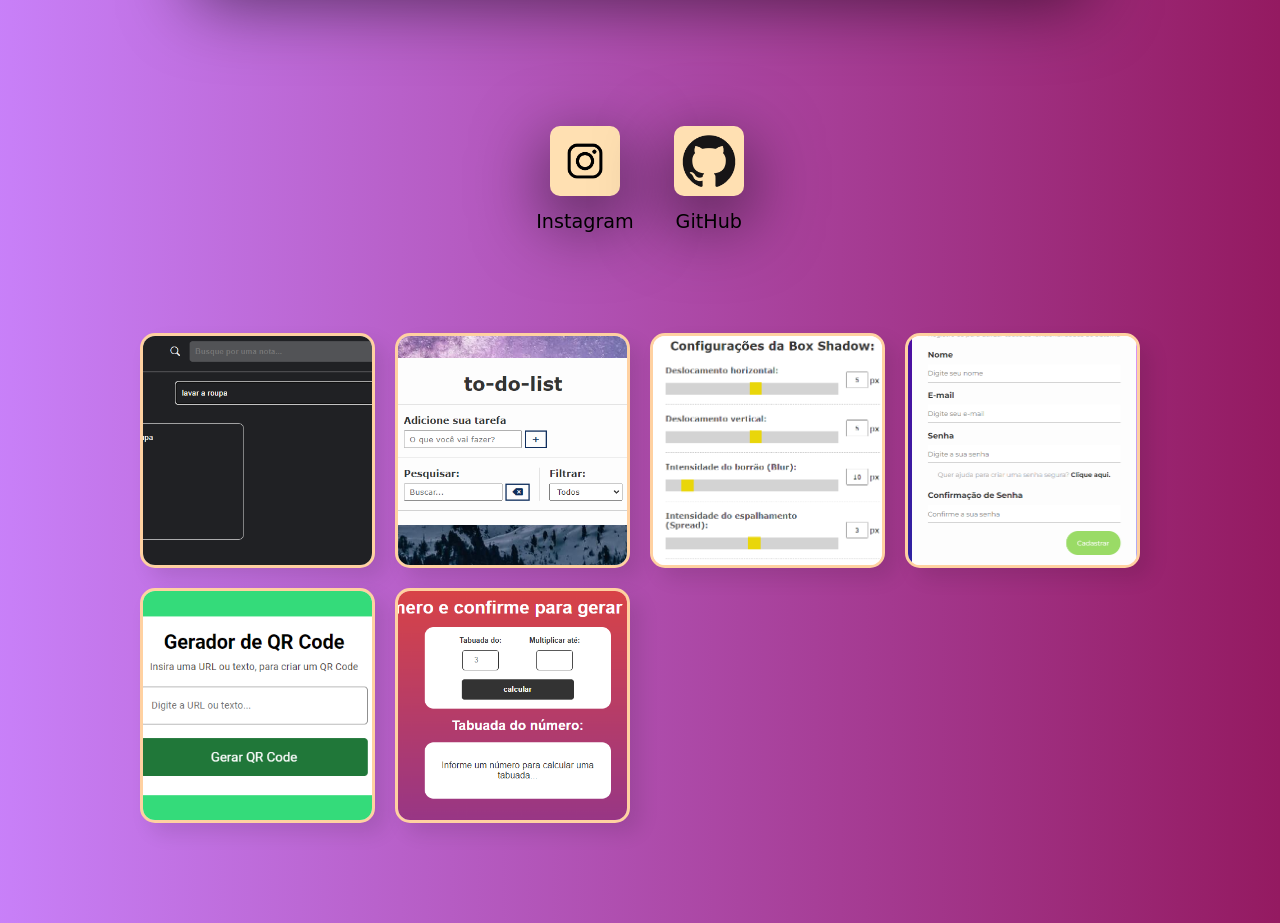
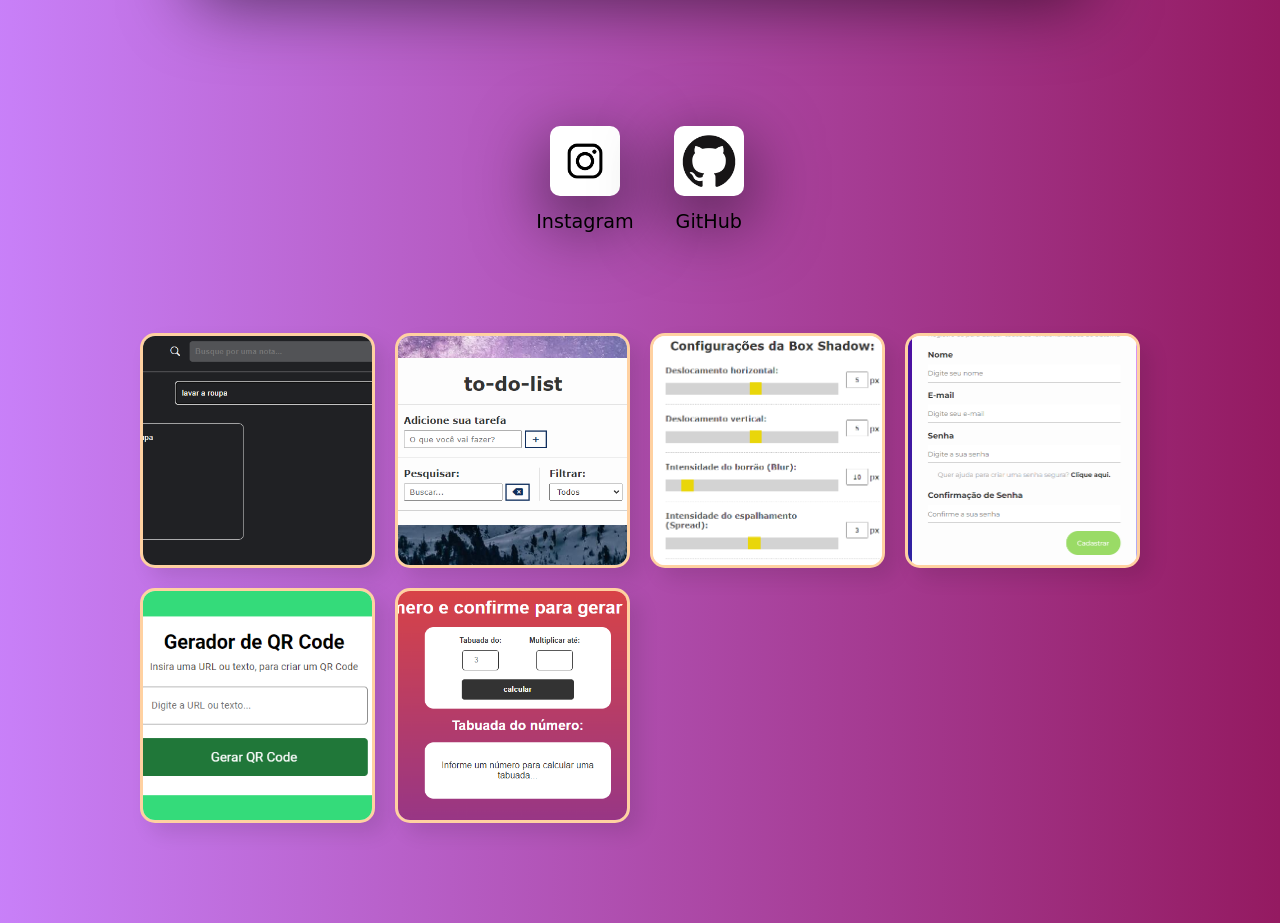
Before and after one commit to calvethugo/Portfolio, a plain HTML site: page index.html in a window 1280 px wide. Shown: the part 860-1783 px from the top of the page. Drawn offline with nearby package versions, Linux system fonts and the light colour scheme.

Commit message:
cores certas

```diff
--- a/src/css/estilos.css
+++ b/src/css/estilos.css
@@ -89,7 +89,7 @@ body {
     width: 70px;
     height: 70px;
     border-radius: 10px;
-    background: #ffe0b2;
+    background: #ffffff;
     padding: 0px;
     box-shadow: rgba(0, 0, 0, 0.56) 0px 22px 70px 4px;
 }
```
